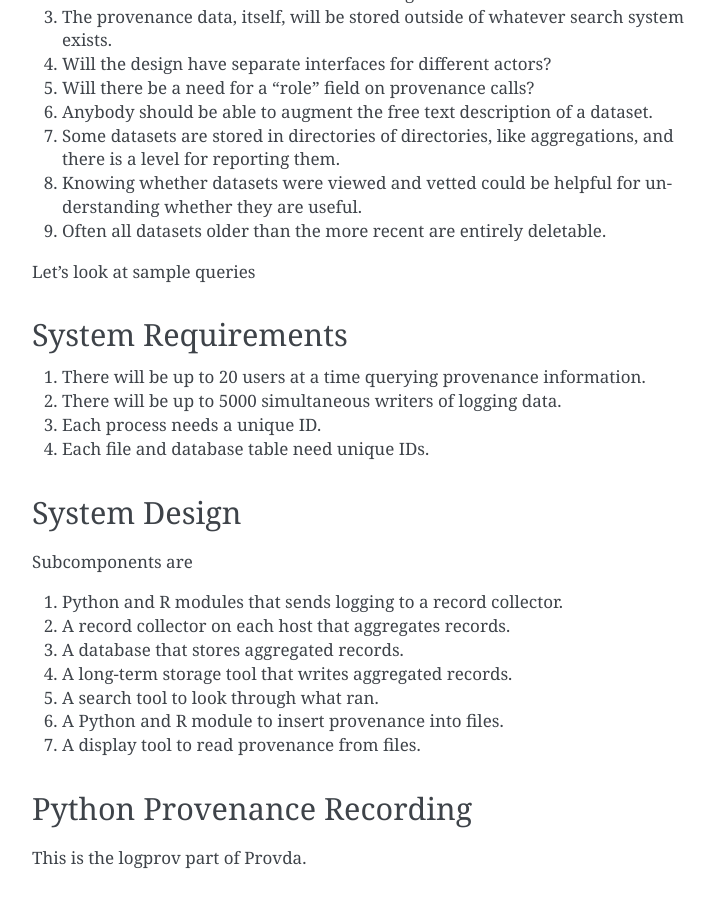
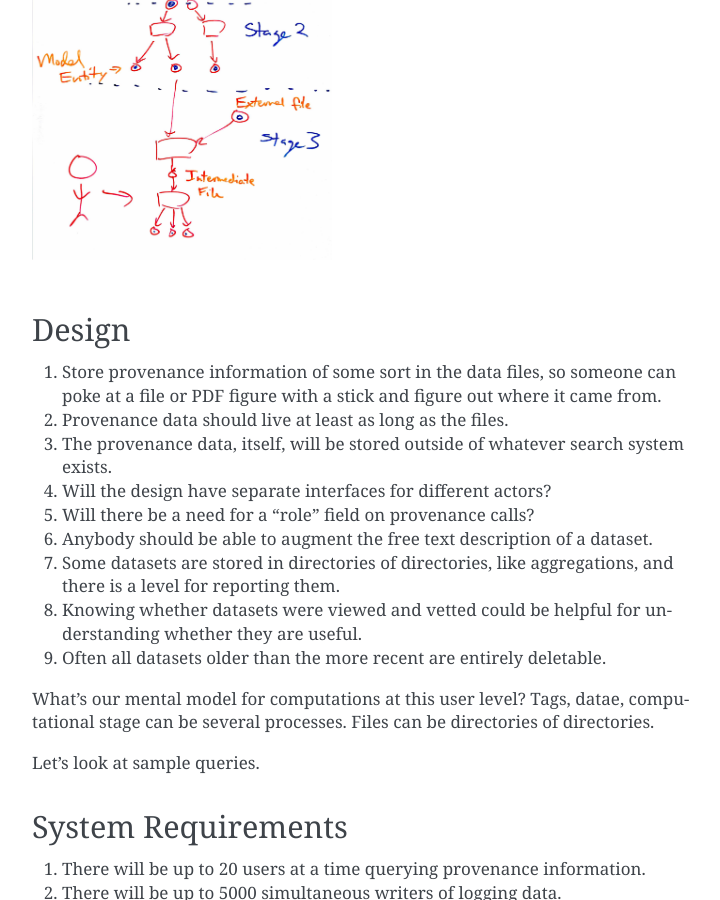
Before and after one commit to adolgert/provda, a Sphinx documentation site: the page built from docs/usecases.rst, in a window 1280 px wide and 900 px high, scrolled down 1823 px. Shown: the whole window, without its empty margins (388-1108 px from the left). Built offline with Sphinx 7.4.7, drawn with Linux system fonts in a browser that asks for light colours; some of the changed text lies outside the part shown.

```diff
--- a/docs/usecases.rst
+++ b/docs/usecases.rst
@@ -86,6 +87,9 @@ Questions from this use case:
    Is there a place to run tests and record the settings
    needed for tests?
 
+.. image:: provda_stages.*
+   :width: 300px
+   :alt: A stage of computation is a fuzzy idea determined by when a person starts a process and when output files contain longer-lived items.
 
 ------
 Design
@@ -107,7 +111,11 @@ Design
    for understanding whether they are useful.
 #. Often all datasets older than the more recent are entirely deletable.
 
-Let's look at sample queries
+What's our mental model for computations at this user level?
+Tags, datae, computational stage can be several processes.
+Files can be directories of directories.
+
+Let's look at sample queries.
 
 
 
@@ -126,6 +134,10 @@ System Requirements
 -------------
 System Design
 -------------
+
+.. image:: provda_architecture.*
+   :width: 300px
+   :alt: The script uses the provda library which sends to logstash which sends to ElasticSearch which is read by the search function.
 
 Subcomponents are
 
```
Also changed, not shown: other parts of docs/usecases.rst (+1 -0 lines), docs/provda_architecture.png (added), docs/provda_stages.png (added), 2 other files.
